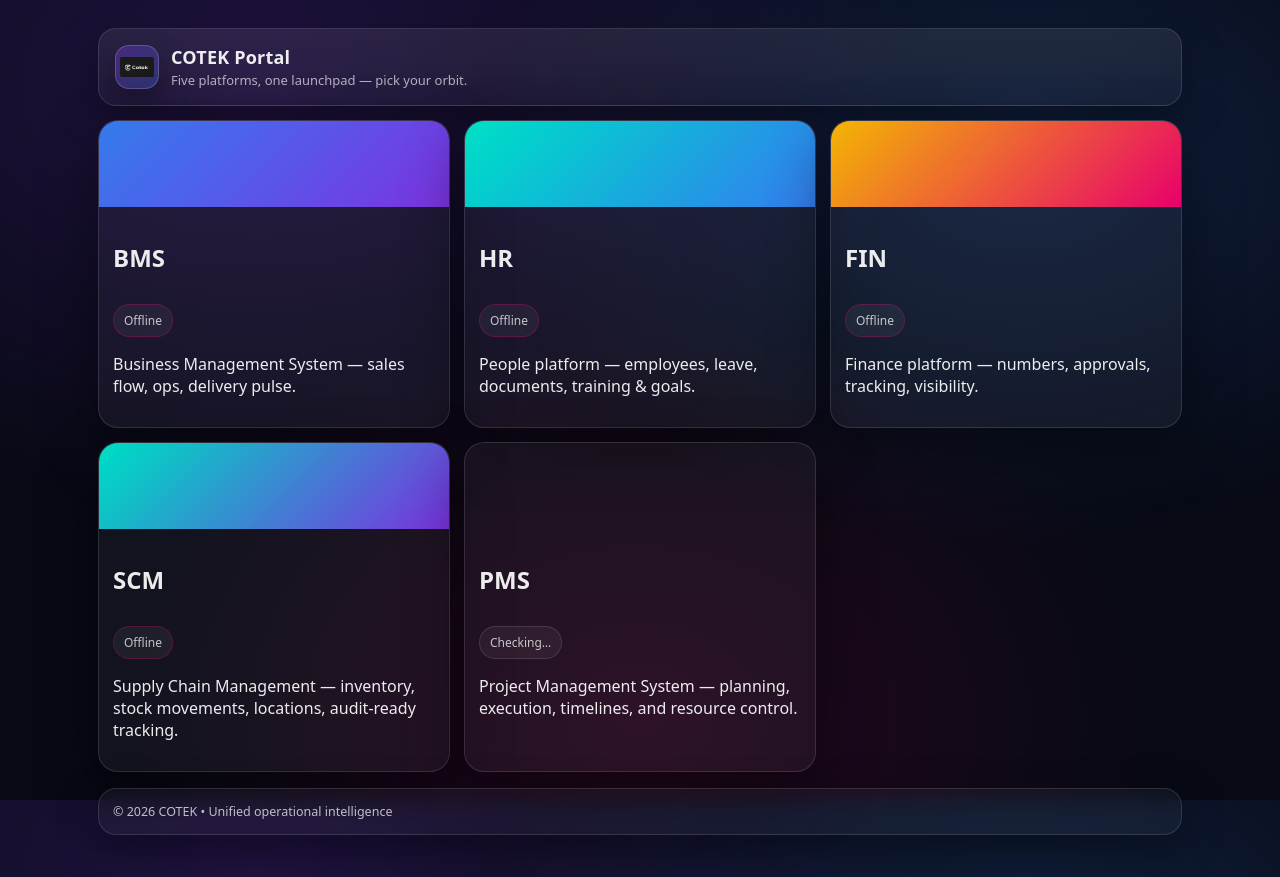
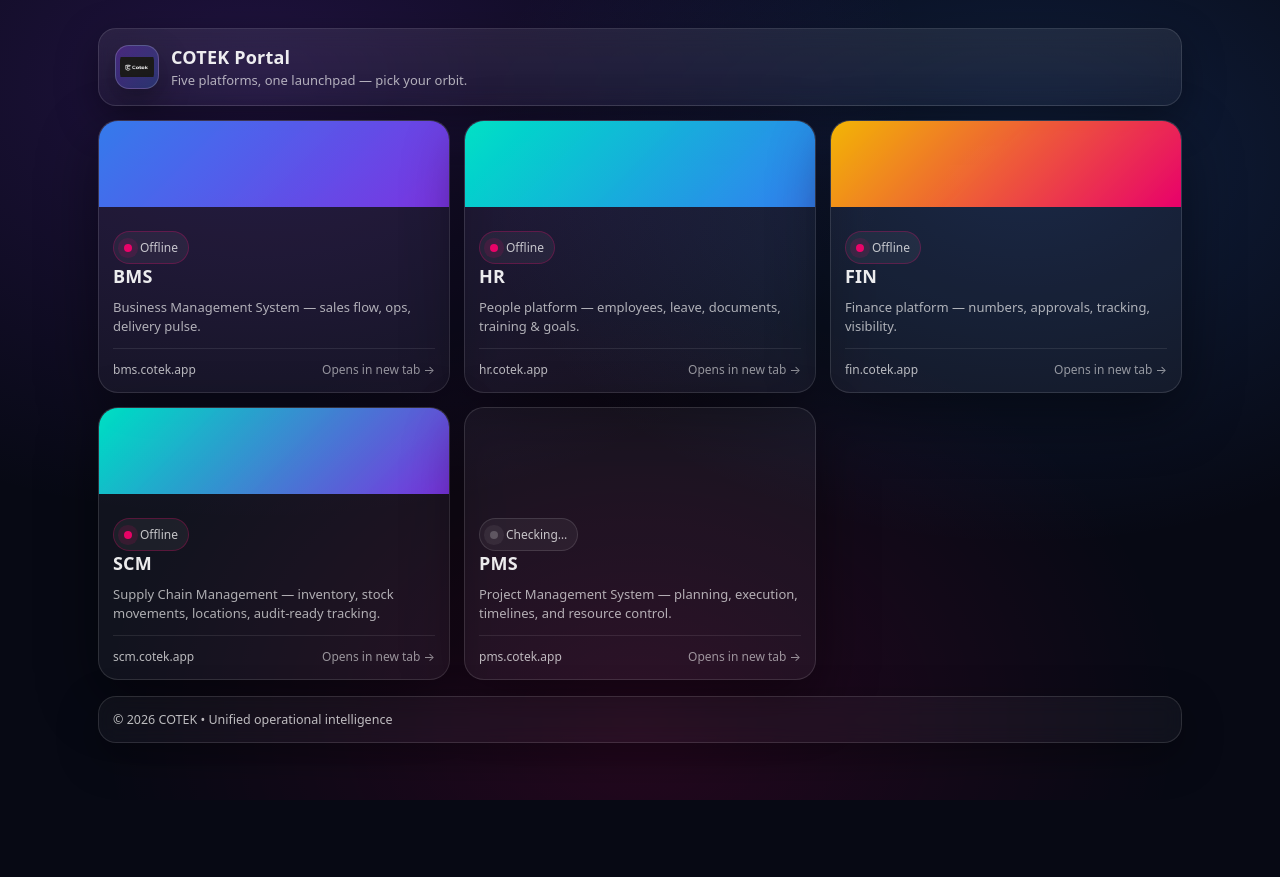
Before and after one commit to Lord-Cotek/cotek, a Next.js app: page / in a window 1280 px wide. After the commit the page ends 800 px from the top, so only its background shows below. Built offline with nearby package versions, Linux system fonts and the light colour scheme; no server answers.

Commit message:
Restore premium dashboard and add PMS platform

```diff
--- a/app/page.tsx
+++ b/app/page.tsx
@@ -29,7 +29,7 @@ const APPS: AppCard[] = [
     glow: "glow-bms",
     accent: "accent-bms",
     who: "Operations, Admin, Sales coordination",
-    keyUses: ["Sales leads & logs", "Pipeline hygiene", "Project tracking"],
+    keyUses: ["Sales leads & logs", "Pipeline hygiene", "Project tracking & delivery cues"],
   },
   {
     name: "HR",
@@ -40,7 +40,7 @@ const APPS: AppCard[] = [
     glow: "glow-hr",
     accent: "accent-hr",
     who: "HR, Admin, Managers",
-    keyUses: ["Employee directory", "Leave workflows", "Training & goals"],
+    keyUses: ["Employee directory", "Leave workflows", "Docs, training & goals"],
   },
   {
     name: "FIN",
@@ -51,7 +51,7 @@ const APPS: AppCard[] = [
     glow: "glow-fin",
     accent: "accent-fin",
     who: "Finance, Admin",
-    keyUses: ["Approvals", "Tracking", "Reporting"],
+    keyUses: ["Tracking & approvals", "Visibility & reporting", "Operational finance"],
   },
   {
     name: "SCM",
@@ -62,7 +62,7 @@ const APPS: AppCard[] = [
     glow: "glow-scm",
     accent: "accent-scm",
     who: "Inventory, Operations, Admin",
-    keyUses: ["Items & assets", "Stock movements", "Traceability"],
+    keyUses: ["Items & assets", "Stock movements", "Locations, vendors & traceability"],
   },
   {
     name: "PMS",
@@ -90,17 +90,16 @@ type StatusPayload = {
   results: StatusRow[];
 };
 
-function Icon({ kind }: { kind: "bms" | "hr" | "fin" | "scm" | "pms" }) {
-  if (kind === "pms") {
-    return (
-      <svg width="22" height="22" viewBox="0 0 24 24" className="icon">
-        <path d="M4 6h16M4 12h10M4 18h7" fill="none" stroke="currentColor" strokeWidth="2" strokeLinecap="round" />
-        <circle cx="18" cy="12" r="3" stroke="currentColor" strokeWidth="2" fill="none" />
-      </svg>
-    );
-  }
-  // existing icons unchanged
-  return null as any;
+function useToast() {
+  const [msg, setMsg] = useState<string | null>(null);
+
+  useEffect(() => {
+    if (!msg) return;
+    const t = setTimeout(() => setMsg(null), 1800);
+    return () => clearTimeout(t);
+  }, [msg]);
+
+  return { msg, setMsg };
 }
 
 function statusLabel(s?: StatusRow) {
@@ -111,16 +110,22 @@ function statusLabel(s?: StatusRow) {
 }
 
 export default function Home() {
+  const { msg, setMsg } = useToast();
+  const [drawerOpen, setDrawerOpen] = useState(false);
+
+  const linksText = useMemo(() => APPS.map((a) => `${a.name}: ${a.url}`).join("\n"), []);
   const [status, setStatus] = useState<Record<string, StatusRow | undefined>>({});
   const [checkedAt, setCheckedAt] = useState("");
 
   const fetchStatus = async () => {
+    try {
       const res = await fetch("/api/status", { cache: "no-store" });
       const data = (await res.json()) as StatusPayload;
       const map: Record<string, StatusRow> = {};
       data.results.forEach((r) => (map[r.key] = r));
       setStatus(map);
       setCheckedAt(data.checkedAt);
+    } catch {}
   };
 
   useEffect(() => {
@@ -132,40 +137,55 @@ export default function Home() {
   return (
     <main className="page">
       <div className="container">
-        <header className="top">
+        <header className="top fade-in">
           <div className="brand">
             <div className="logo">
-              <img src={LOGO_SRC} className="logo-img" alt="COTEK" />
+              <img src={LOGO_SRC} alt="COTEK" className="logo-img" />
             </div>
-            <div>
+            <div className="brand-text">
               <div className="brand-title">COTEK Portal</div>
               <div className="brand-sub">Five platforms, one launchpad — pick your orbit.</div>
             </div>
           </div>
         </header>
 
-        <section className="cards cards-5">
+        <section className="cards cards-5 fade-in">
           {APPS.map((app) => {
             const row = status[app.name as keyof typeof status];
             const st = statusLabel(row);
 
             return (
-              <Link key={app.name} href={app.url} target="_blank" className={`app-card ${app.glow}`}>
+              <Link
+                key={app.name}
+                href={app.url}
+                className={`app-card ${app.glow}`}
+                target="_blank"
+                rel="noreferrer"
+              >
                 <div className={`app-banner ${app.gradient}`} />
                 <div className="app-body">
-                  <h2>{app.name}</h2>
-                  <div className={`status-pill ${st.cls}`}>{st.text}</div>
-                  <p>{app.short}</p>
+                  <div className={`status-pill ${st.cls}`}>
+                    <span className="st-dot" />
+                    {st.text}
+                  </div>
+                  <h2 className="app-title">{app.name}</h2>
+                  <p className="app-desc">{app.short}</p>
+                  <div className="app-footer">
+                    <div className="url">{app.url.replace("https://", "")}</div>
+                    <div className="hint">Opens in new tab →</div>
+                  </div>
                 </div>
               </Link>
             );
           })}
         </section>
 
-        <footer className="footer">
+        <footer className="footer fade-in">
           © {new Date().getFullYear()} COTEK • Unified operational intelligence
         </footer>
       </div>
+
+      <div className={`toast ${msg ? "toast-show" : ""}`}>{msg}</div>
     </main>
   );
 }
```
Lines whose indentation alone changed are shown as unchanged.
